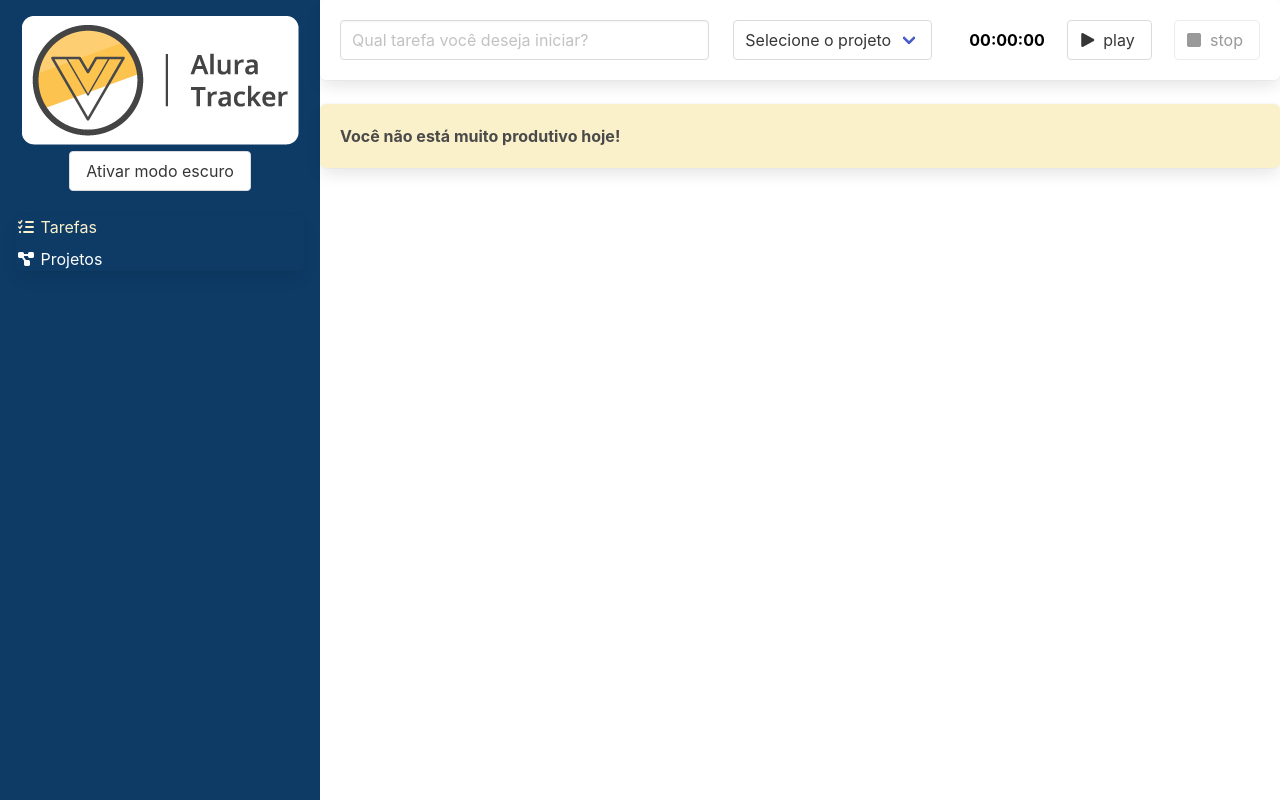
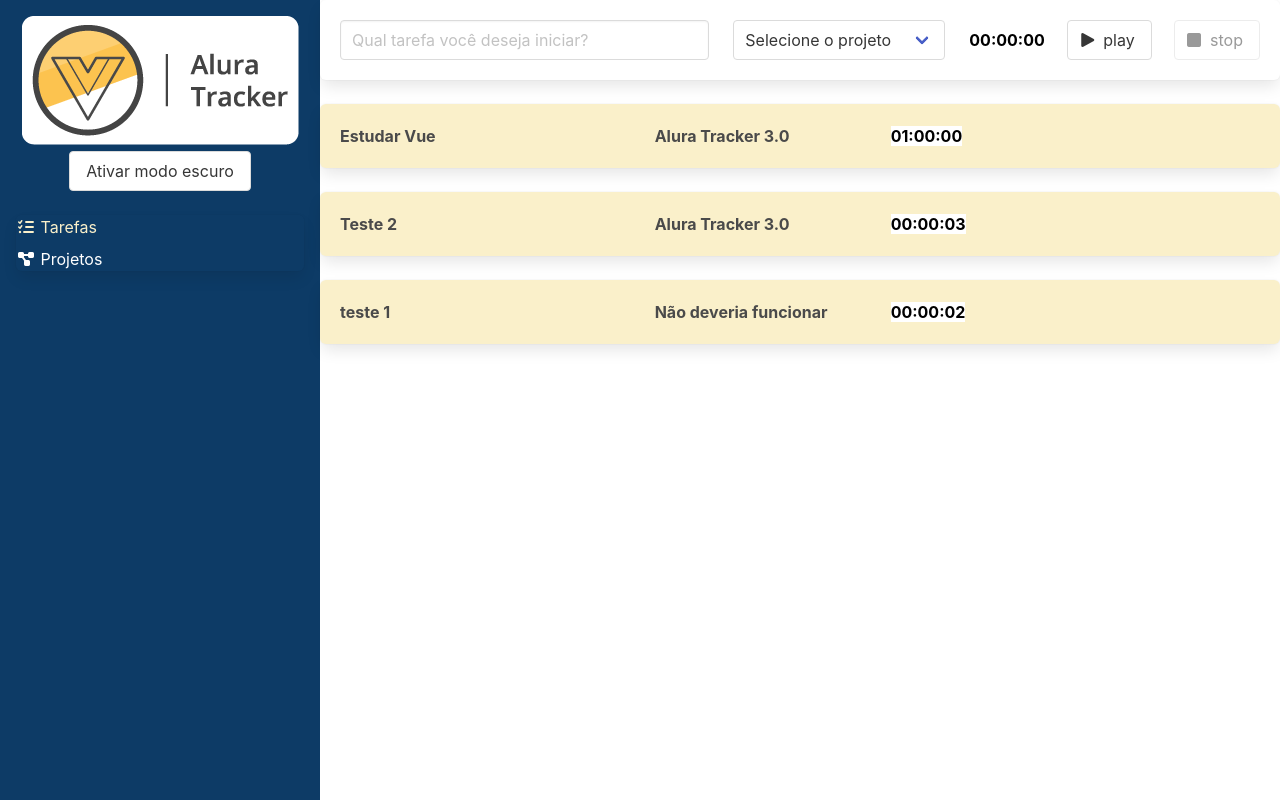
Before and after one commit to KaueGSouzaDevs/ws-alura-tracker, a Vue app: page / in a window 1280 px wide. Built offline with nearby package versions, Linux system fonts and the light colour scheme; data requests are answered from the project's data file.

Commit message:
Feat: POST, PUT de Tarefas com API.
Refactor: Importando mutations e actions por modules (Projeto e Tarefa).

```diff
--- a/db.json
+++ b/db.json
@@ -11,6 +11,39 @@
     {
       "id": "d301",
       "nome": "Teste Edição 3"
+    },
+    {
+      "id": "48ac",
+      "nome": "teste 2"
+    }
+  ],
+  "tarefas": [
+    {
+      "id": "1",
+      "duracaoEmSegundos": 3600,
+      "descricao": "Estudar Vue",
+      "projeto": {
+        "id": "1",
+        "nome": "Alura Tracker 3.0"
+      }
+    },
+    {
+      "id": "4759",
+      "duracaoEmSegundos": 3,
+      "descricao": "Teste 2",
+      "projeto": {
+        "id": "1",
+        "nome": "Alura Tracker 3.0"
+      }
+    },
+    {
+      "id": "da23",
+      "duracaoEmSegundos": 2,
+      "descricao": "teste 1",
+      "projeto": {
+        "id": "874d",
+        "nome": "Não deveria funcionar"
+      }
     }
   ]
 }
--- a/src/components/Formulario.vue
+++ b/src/components/Formulario.vue
@@ -64,7 +64,7 @@ export default defineComponent({
     setup() {
         const store = useStore(key)
         return {
-            projetos: computed(() => store.state.projetos),
+            projetos: computed(() => store.state.projeto.projetos),
             store
         }
     }
--- a/src/components/Tarefa.vue
+++ b/src/components/Tarefa.vue
@@ -1,6 +1,6 @@
 <template>
     <Box>
-        <div class="columns">
+        <div class="columns clicavel" @click="tarefaClicada">
             <div class="column is-4">
                 {{ tarefa.descricao || 'Tarefa sem descrição' }}
             </div>
@@ -22,6 +22,7 @@ import Box from './Box.vue';
 
 export default defineComponent({
     name: 'TarefaFinalizada',
+    emits: ['aoTarefaClicada'],
     components: {
         Cronometro,
         Box
@@ -32,6 +33,17 @@ export default defineComponent({
             required: true
         }
     },
+    methods: {
+        tarefaClicada() : void {
+            this.$emit('aoTarefaClicada', this.tarefa)
+        }
+    }
 })
 
 </script>
+
+<style scoped>
+    .clicavel {
+        cursor: pointer;
+    }
+</style>
--- a/src/interfaces/ITarefa.ts
+++ b/src/interfaces/ITarefa.ts
@@ -1,6 +1,7 @@
 import IProjeto from "./IProjeto";
 
 export default interface ITarefa {
+  id: number;
   duracaoEmSegundos: number;
   descricao: string;
   projeto: IProjeto;
--- a/src/store/index.ts
+++ b/src/store/index.ts
@@ -1,52 +1,29 @@
-import http from "@/http";
 import { INotificacao } from "@/interfaces/INotificacao";
-import IProjeto from "@/interfaces/IProjeto";
 import { InjectionKey } from "vue";
 import { createStore, Store, useStore as vuexUseStore } from "vuex";
-import {
-  ALTERAR_PROJETO,
-  CADASTRAR_PROJETO,
-  OBTER_PROJETOS,
-  REMOVER_PROJETO,
-} from "./tipo-acoes";
-import {
-  ADICIONAR_PROJETO,
-  DEFINIR_PROJETOS,
-  EDITAR_PROJETO,
-  EXCLUIR_PROJETO,
-  NOTIFICAR,
-} from "./tipo-mutacoes";
+import { EstadoDoProjeto, projeto } from "./modulos/projeto";
+import { EstadoDaTarefa, tarefa } from "./modulos/tarefa";
+import { NOTIFICAR } from "./tipo-mutacoes";
 
-interface Estado {
-  projetos: IProjeto[];
+export interface Estado {
   notificacoes: INotificacao[];
+  tarefa: EstadoDaTarefa;
+  projeto: EstadoDoProjeto;
 }
 
 export const key: InjectionKey<Store<Estado>> = Symbol();
 
 export const store = createStore<Estado>({
   state: {
-    projetos: [],
     notificacoes: [],
+    tarefa: {
+      tarefas: [],
+    },
+    projeto: {
+      projetos: [],
+    },
   },
   mutations: {
-    [ADICIONAR_PROJETO](state, nomeDoProjeto: string) {
-      const projeto: IProjeto = {
-        id: new Date().toISOString(),
-        nome: nomeDoProjeto,
-      } as IProjeto;
-      state.projetos.push(projeto);
-    },
-
-    [EDITAR_PROJETO](state, projeto: IProjeto) {
-      const index = state.projetos.findIndex((p) => p.id === projeto.id);
-      state.projetos[index] = projeto;
-    },
-
-    [EXCLUIR_PROJETO](state, id: string) {
-      state.projetos = state.projetos.filter((p) => p.id !== id);
-    },
-
     [NOTIFICAR](state, novaNotificacao: INotificacao) {
       novaNotificacao.id = new Date().getTime();
       state.notificacoes.push(novaNotificacao);
@@ -56,29 +33,12 @@ export const store = createStore<Estado>({
         );
       }, 3000);
     },
+  },
 
-    [DEFINIR_PROJETOS](state, projetos: IProjeto[]) {
-      state.projetos = projetos;
-    },
-  },
-  actions: {
-    [OBTER_PROJETOS]({ commit }) {
-      http
-        .get("projetos")
-        .then((response) => commit(DEFINIR_PROJETOS, response.data));
-    },
-
-    [CADASTRAR_PROJETO](contexto, nomeDoProjeto: string) {
-      return http.post("/projetos", { nome: nomeDoProjeto });
-    },
-
-    [ALTERAR_PROJETO](contexto, projeto: IProjeto) {
-      return http.put(`/projetos/${projeto.id}`, projeto);
-    },
-
-    [REMOVER_PROJETO](contexto, id: string) {
-      return http.delete(`/projetos/${id}`);
-    },
+  actions: {},
+  modules: {
+    projeto,
+    tarefa,
   },
 });
 
--- /dev/null
+++ b/src/store/modulos/projeto/index.ts
@@ -0,0 +1,64 @@
+import http from "@/http";
+import IProjeto from "@/interfaces/IProjeto";
+import { Estado } from "@/store";
+import {
+  ALTERAR_PROJETO,
+  CADASTRAR_PROJETO,
+  OBTER_PROJETOS,
+  REMOVER_PROJETO,
+} from "@/store/tipo-acoes";
+import {
+  ADICIONAR_PROJETO,
+  DEFINIR_PROJETOS,
+  EDITAR_PROJETO,
+  EXCLUIR_PROJETO,
+} from "@/store/tipo-mutacoes";
+import { Module } from "vuex";
+
+export interface EstadoDoProjeto {
+  projetos: IProjeto[];
+}
+
+export const projeto: Module<EstadoDoProjeto, Estado> = {
+  mutations: {
+    [ADICIONAR_PROJETO](state, nomeDoProjeto: string) {
+      const projeto: IProjeto = {
+        id: new Date().toISOString(),
+        nome: nomeDoProjeto,
+      } as IProjeto;
+      state.projetos.push(projeto);
+    },
+
+    [EDITAR_PROJETO](state, projeto: IProjeto) {
+      const index = state.projetos.findIndex((p) => p.id === projeto.id);
+      state.projetos[index] = projeto;
+    },
+
+    [EXCLUIR_PROJETO](state, id: string) {
+      state.projetos = state.projetos.filter((p) => p.id !== id);
+    },
+
+    [DEFINIR_PROJETOS](state, projetos: IProjeto[]) {
+      state.projetos = projetos;
+    },
+  },
+  actions: {
+    [OBTER_PROJETOS]({ commit }) {
+      http
+        .get("projetos")
+        .then((response) => commit(DEFINIR_PROJETOS, response.data));
+    },
+
+    [CADASTRAR_PROJETO](contexto, nomeDoProjeto: string) {
+      return http.post("/projetos", { nome: nomeDoProjeto });
+    },
+
+    [ALTERAR_PROJETO](contexto, projeto: IProjeto) {
+      return http.put(`/projetos/${projeto.id}`, projeto);
+    },
+
+    [REMOVER_PROJETO](contexto, id: string) {
+      return http.delete(`/projetos/${id}`);
+    },
+  },
+};
--- /dev/null
+++ b/src/store/modulos/tarefa/index.ts
@@ -0,0 +1,59 @@
+import http from "@/http";
+import ITarefa from "@/interfaces/ITarefa";
+import { Estado } from "@/store";
+import {
+  ALTERAR_TAREFA,
+  CADASTRAR_TAREFA,
+  OBTER_TAREFAS,
+} from "@/store/tipo-acoes";
+import {
+  ADICIONAR_TAREFA,
+  DEFINIR_TAREFAS,
+  EDITAR_TAREFA,
+} from "@/store/tipo-mutacoes";
+import { Module } from "vuex";
+
+export interface EstadoDaTarefa {
+  tarefas: ITarefa[];
+}
+
+export const tarefa: Module<EstadoDaTarefa, Estado> = {
+  state: {
+    tarefas: [],
+  },
+
+  mutations: {
+    [DEFINIR_TAREFAS](state, tarefas: ITarefa[]) {
+      state.tarefas = tarefas;
+    },
+
+    [ADICIONAR_TAREFA](state, tarefa: ITarefa) {
+      state.tarefas.push(tarefa);
+    },
+
+    [EDITAR_TAREFA](state, tarefa: ITarefa) {
+      const index = state.tarefas.findIndex((t) => t.id === tarefa.id);
+      state.tarefas[index] = tarefa;
+    },
+  },
+
+  actions: {
+    [OBTER_TAREFAS]({ commit }) {
+      http
+        .get("tarefas")
+        .then((response) => commit(DEFINIR_TAREFAS, response.data));
+    },
+
+    [CADASTRAR_TAREFA]({ commit }, tarefa: ITarefa) {
+      return http
+        .post("/tarefas", tarefa)
+        .then((response) => commit(ADICIONAR_TAREFA, response.data));
+    },
+
+    [ALTERAR_TAREFA]({ commit }, tarefa: ITarefa) {
+      return http
+        .put(`/tarefas/${tarefa.id}`, tarefa)
+        .then((response) => commit(EDITAR_TAREFA, response.data));
+    },
+  },
+};
--- a/src/store/tipo-acoes.ts
+++ b/src/store/tipo-acoes.ts
@@ -2,3 +2,7 @@ export const OBTER_PROJETOS = "OBTER_PROJETOS";
 export const CADASTRAR_PROJETO = "CADASTRAR_PROJETO";
 export const ALTERAR_PROJETO = "ALTERAR_PROJETO";
 export const REMOVER_PROJETO = "DELETAR_PROJETO";
+
+export const OBTER_TAREFAS = "OBTER_TAREFAS";
+export const CADASTRAR_TAREFA = "CADASTRAR_TAREFA";
+export const ALTERAR_TAREFA = "ALTERAR_TAREFA";
--- a/src/store/tipo-mutacoes.ts
+++ b/src/store/tipo-mutacoes.ts
@@ -4,3 +4,7 @@ export const EXCLUIR_PROJETO = "EXCLUIR_PROJETO";
 export const DEFINIR_PROJETOS = "DEFINIR_PROJETOS";
 
 export const NOTIFICAR = "NOTIFICAR";
+
+export const DEFINIR_TAREFAS = "DEFINIR_TAREFAS";
+export const ADICIONAR_TAREFA = "ADICIONAR_TAREFA";
+export const EDITAR_TAREFA = "EDITAR_TAREFA";
--- a/src/views/Tarefas.vue
+++ b/src/views/Tarefas.vue
@@ -1,21 +1,49 @@
 <template>
-    <Formulario @aoSalvarTarefa="salvarTarefa"/>
+    <Formulario @aoSalvarTarefa="salvarTarefa" />
     <div class="lista">
-        <Tarefa v-for="(tarefa, index) in tarefas" :key="index" :tarefa="tarefa"/>
+        <Tarefa v-for="(tarefa, index) in tarefas" :key="index" :tarefa="tarefa"
+            @ao-tarefa-clicada="selecionarTarefa" />
         <Box v-if="listaVazia">
             Você não está muito produtivo hoje!
         </Box>
+    </div>
+
+    <div class="modal" :class="{ 'is-active': tarefaSelecionada }" v-if="tarefaSelecionada">
+        <div class="modal-background"></div>
+        <div class="modal-card">
+            <header class="modal-card-head">
+                <p class="modal-card-title">Editar tarefa</p>
+                <button class="delete" aria-label="close" @click="fecharModal"></button>
+            </header>
+            <section class="modal-card-body">
+                <div class="field">
+                    <label for="descricaoDaTarefa" class="label">
+                        Descrição
+                    </label>
+                    <input type="text" id="descricaoDaTarefa" class="input" v-model="tarefaSelecionada.descricao" />
+                </div>
+            </section>
+            <footer class="modal-card-foot">
+                <div class="buttons">
+                    <button class="button is-success" @click="alterarTarefa">Salvar alterações</button>
+                    <button class="button" @click="fecharModal">Cancelar</button>
+                </div>
+            </footer>
+        </div>
     </div>
 </template>
 
 
 
 <script lang="ts">
-import { defineComponent } from 'vue';
+import { computed, defineComponent } from 'vue';
 import Box from '../components/Box.vue';
 import Formulario from '../components/Formulario.vue';
 import Tarefa from '../components/Tarefa.vue';
-import ITarefa from '../interfaces/ITarefa';
+import { useStore } from 'vuex';
+import { key } from '@/store';
+import { ALTERAR_TAREFA, CADASTRAR_TAREFA, OBTER_PROJETOS, OBTER_TAREFAS } from '@/store/tipo-acoes';
+import ITarefa from '@/interfaces/ITarefa';
 
 
 export default defineComponent({
@@ -25,10 +53,21 @@ export default defineComponent({
         Tarefa,
         Box
     },
-    data () {
+    data() {
         return {
-            tarefas: [] as ITarefa[]
+            tarefaSelecionada: null as ITarefa | null
         }
+    },
+    setup() {
+        const store = useStore(key);
+
+        store.dispatch(OBTER_TAREFAS)
+        store.dispatch(OBTER_PROJETOS)
+
+        return {
+            tarefas: computed(() => store.state.tarefa.tarefas),
+            store
+        };
     },
     computed: {
         listaVazia() : boolean {
@@ -37,7 +76,21 @@ export default defineComponent({
     },
     methods:{
         salvarTarefa(tarefa: ITarefa) {
-            this.tarefas.push(tarefa)
+            this.store.dispatch(CADASTRAR_TAREFA, tarefa)
+        },
+
+        selecionarTarefa(tarefa: ITarefa) {
+            this.tarefaSelecionada = tarefa
+        },
+
+        fecharModal() {
+            this.tarefaSelecionada = null
+        },
+
+        alterarTarefa() {
+            this.store.dispatch(ALTERAR_TAREFA, this.tarefaSelecionada)
+                .then(() => this.fecharModal())
+
         }
     }
     });
--- a/src/views/projetos/Formulario.vue
+++ b/src/views/projetos/Formulario.vue
@@ -33,7 +33,7 @@ export default defineComponent({
   },
   mounted() {
     if (this.id) {
-      const projeto = store.state.projetos.find((projeto) => projeto.id === this.id);
+      const projeto = store.state.projeto.projetos.find((projeto) => projeto.id === this.id);
       this.nomeDoProjeto = projeto?.nome || '';
 
     }
--- a/src/views/projetos/Lista.vue
+++ b/src/views/projetos/Lista.vue
@@ -51,7 +51,7 @@ export default defineComponent({
         store.dispatch(OBTER_PROJETOS)
 
         return {
-            projetos: computed(() => store.state.projetos),
+            projetos: computed(() => store.state.projeto.projetos),
             store
         };
     },
```
